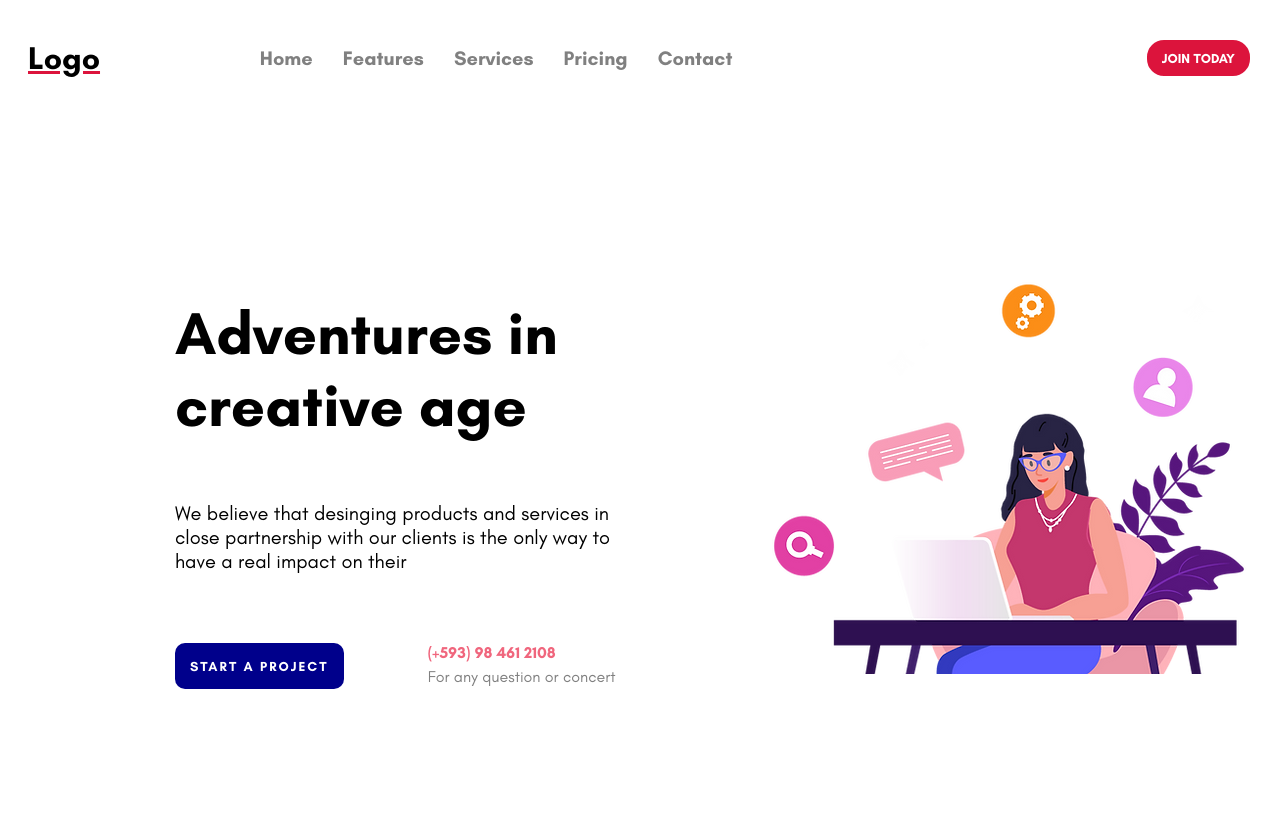
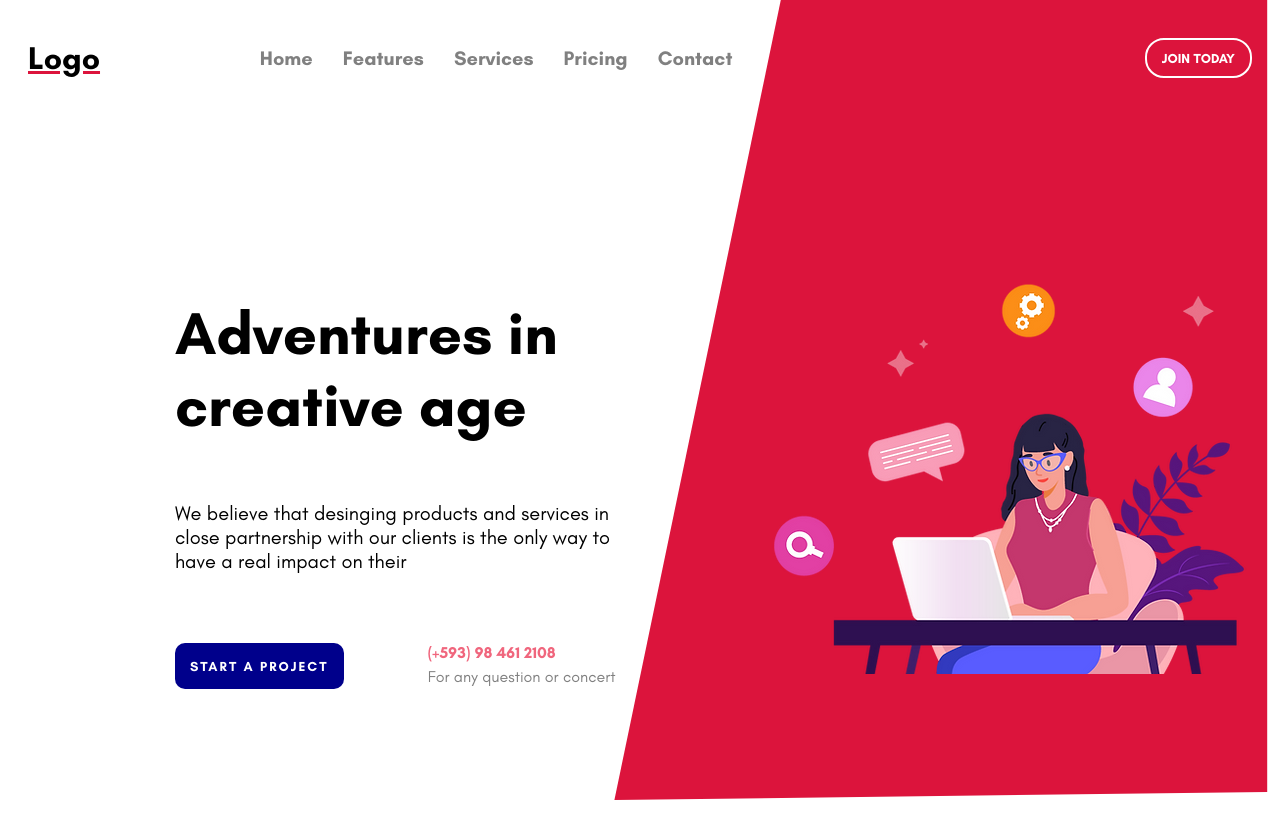
Before and after one commit to lODIN007l/Styled-react, a React (Vite) app: page / in a window 1280 px wide. Shown: the top 838 px of the page. After the commit the page ends 816 px from the top, so only its background shows below. Built offline with nearby package versions, Linux system fonts and the light colour scheme.

Commit message:
shape Intro

```diff
--- a/src/App.jsx
+++ b/src/App.jsx
@@ -4,14 +4,25 @@
 
 const Contenedor = styled.div`
   height: 100vh;
+  overflow: hidden;
   /* background-color: red; */
 `;
-
+const IntroShape = styled.div`
+  width: 100%;
+  height: 100%;
+  left: 0;
+  top: 0;
+  position: absolute;
+  z-index: -1;
+  clip-path: polygon(99% 0%, 61% 0%, 48% 100%, 99% 99%);
+  background-color: crimson;
+`;
 function App() {
   return (
     <Contenedor>
       <Navbar />
       <Intro />
+      <IntroShape />
     </Contenedor>
   );
 }
```
